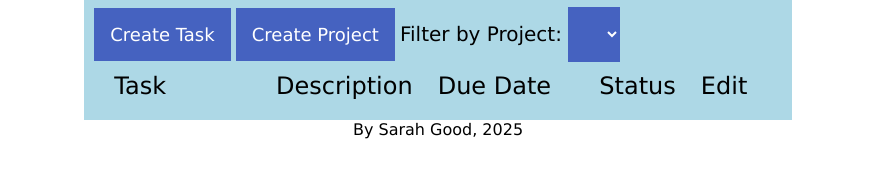
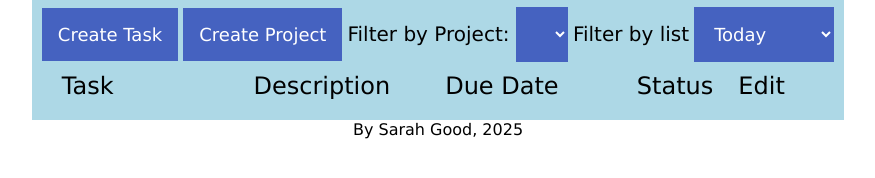
Before and after one commit to SarahEGood/todolist-basic, a website built with webpack: page src/template.html in a window 1280 px wide. Shown: the part 94-272 px from the top of the page, without its empty margins (202-1077 px from the left). Built offline with nearby package versions, Linux system fonts and the light colour scheme.

Commit message:
ui for future list filtering

```diff
--- a/src/template.html
+++ b/src/template.html
@@ -19,7 +19,13 @@
                 <button id="createproject">Create Project</button>
                 <span class="top-labels">Filter by Project: </span>
                 <select data-placeholder="Projects" id="filterProject">
-
+                </select>
+                <span class="top-labels">Filter by list</span>
+                <select data-placeholder="All" id="filterList">
+                    <option value="today">Today</option>
+                    <option value="tomorrow">Tomorrow</option>
+                    <option value="sevendays">7 Days</option>
+                    <option value="complete">Complete</option>
                 </select>
             </div>
             <div id="tasks"></div>
```
